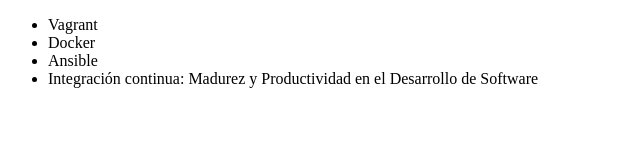
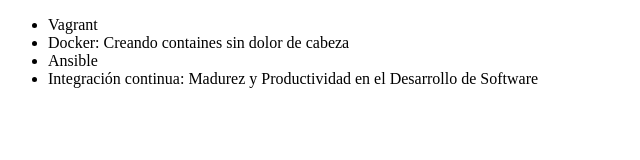
Before and after one commit to lesep28/alura-git, a plain HTML site: page index.html in a window 1280 px wide. Shown: the whole page, without its empty margins (0-640 px from the left). Drawn offline with Linux system fonts and the light colour scheme.

Commit message:
Corrigiendo el curso de docker

```diff
--- a/index.html
+++ b/index.html
@@ -8,7 +8,7 @@
 <body>
     <ul>
         <li>Vagrant</li>
-        <li>Docker</li>
+        <li>Docker: Creando containes sin dolor de cabeza</li>
         <li>Ansible</li>
         <li>Integración continua: Madurez y Productividad en el Desarrollo de Software</li>
     </ul>
```
